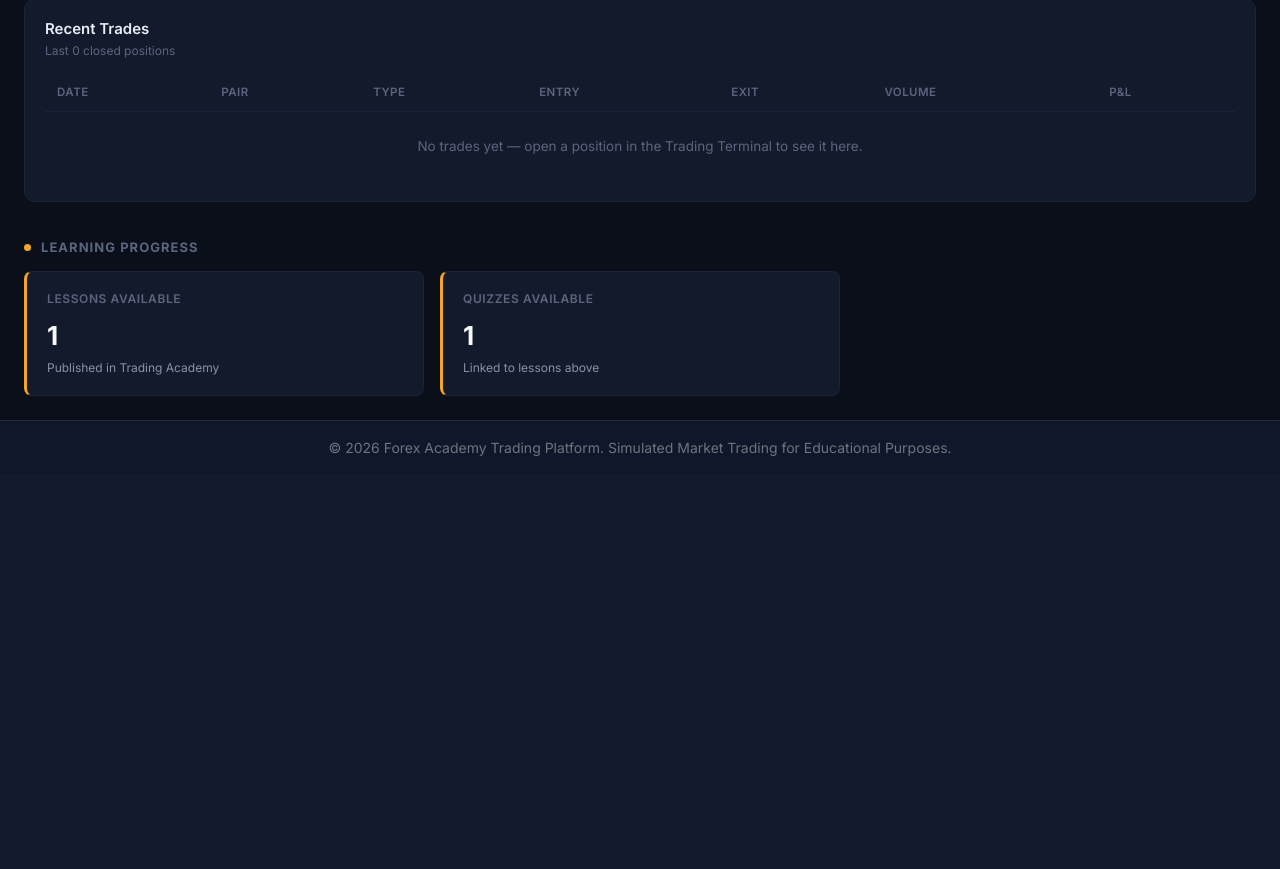
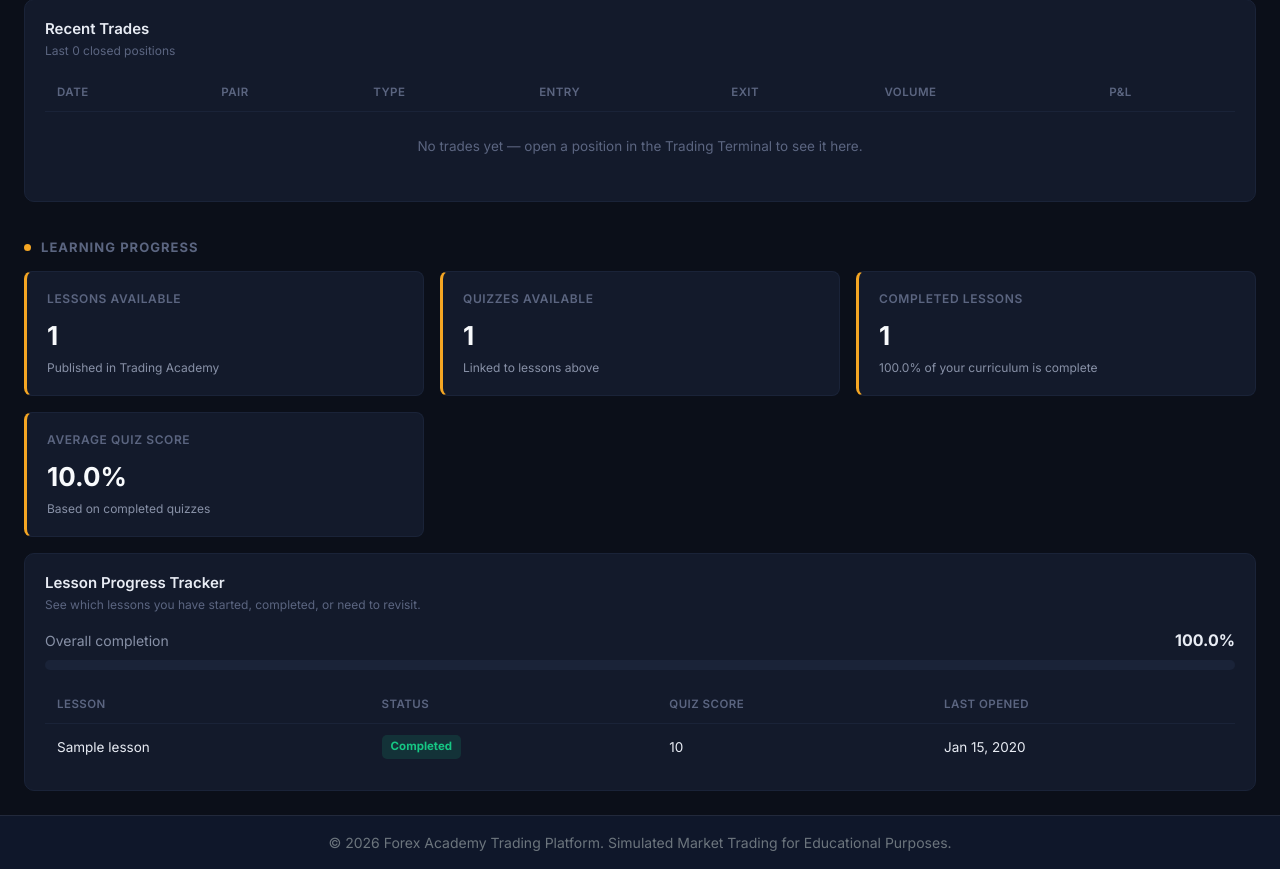
Before and after one commit to NantambiM/Forex_Trading_Academy_Platform, a Flask app: page /analytics in a window 1280 px wide. Shown: the part 871-1740 px from the top of the page. Before the commit the page ends 1327 px from the top, so only its background shows below. Run offline with Flask 3, Linux system fonts and the light colour scheme; a user stored in the database is signed in; tables that the repository leaves empty hold one stand-in row (values such as "Sample post").

Commit message:
learning analytics

```diff
--- a/app/routes.py
+++ b/app/routes.py
@@ -2,10 +2,8 @@ from flask import Blueprint, render_template, redirect, request, url_for, flash
 from werkzeug.security import generate_password_hash, check_password_hash
 from flask_login import login_user, logout_user, login_required, current_user
 from datetime import datetime, timedelta
-from .models import  Course, Question, Quiz,Lesson
-from .models import User, TradingAccount
+from .models import Course, Question, Quiz, Lesson, StudentProgress, User, TradingAccount, Trade
 from .forms import RegisterForm, LoginForm, UpdateProfileForm, ChangePasswordForm
-from .models import User, TradingAccount, Trade
 from . import db
 
 main = Blueprint("main", __name__)
@@ -161,6 +159,11 @@ def lesson(id):
     if not lesson:
         flash("Lesson not found.", "danger")
         return redirect(url_for("main.dashboard"))
+
+    if current_user.is_authenticated:
+        current_user.track_lesson_progress(lesson.id, status="in_progress")
+        db.session.commit()
+
     return render_template("lesson.html", lesson=lesson)
 
 @main.route("/quiz/<int:id>", methods=["GET", "POST"])
@@ -172,11 +175,23 @@ def quiz(id):
         return redirect(url_for("main.dashboard"))
     score = None
     if request.method == "POST":
-        score=0
+        score = 0
         for question in questions:
             selected_option = request.form.get(f"question_{question.id}")
             if selected_option == question.correct_option:
                 score += 1
+
+        if current_user.is_authenticated:
+            passing_score = max(1, int(len(questions) * 0.7))
+            completed = score >= passing_score
+            status = "completed" if completed else "review"
+            current_user.track_lesson_progress(
+                quiz.lesson_id,
+                status=status,
+                quiz_score=score,
+                completed=completed,
+            )
+            db.session.commit()
 
     return render_template("quiz.html", quiz=quiz,questions=questions,score=score)
 
@@ -250,9 +265,51 @@ def analytics():
     }
 
 
+    total_lessons = Lesson.query.count()
+    total_quizzes = Quiz.query.count()
+    progress_records = StudentProgress.query.filter_by(user_id=current_user.id).all()
+    progress_by_lesson = {record.lesson_id: record for record in progress_records}
+
+    completed_lessons = sum(1 for record in progress_records if record.completed)
+    in_progress_lessons = sum(1 for record in progress_records if record.status == "in_progress")
+    progress_percentage = round((completed_lessons / total_lessons * 100), 1) if total_lessons else 0.0
+
+    completed_scores = [record.quiz_score for record in progress_records if record.completed and record.quiz_score is not None]
+    average_quiz_score = round(sum(completed_scores) / len(completed_scores), 1) if completed_scores else 0.0
+
+    lesson_progress = []
+    for lesson in Lesson.query.order_by(Lesson.id).all():
+        record = progress_by_lesson.get(lesson.id)
+        if record and record.completed:
+            status_label = "Completed"
+            status_class = "done"
+        elif record and record.status == "review":
+            status_label = "Needs Review"
+            status_class = "review"
+        elif record and record.status == "in_progress":
+            status_label = "In Progress"
+            status_class = "in-progress"
+        else:
+            status_label = "Not Started"
+            status_class = "not-started"
+
+        lesson_progress.append({
+            "lesson_id": lesson.id,
+            "lesson_name": lesson.lesson_name,
+            "status_label": status_label,
+            "status_class": status_class,
+            "quiz_score": record.quiz_score if record else None,
+            "last_accessed": record.last_accessed_at.strftime("%b %d, %Y") if record and record.last_accessed_at else "Not opened yet",
+        })
+
     learning = {
-        "total_lessons": Lesson.query.count(),
-        "total_quizzes": Quiz.query.count(),
+        "total_lessons": total_lessons,
+        "total_quizzes": total_quizzes,
+        "completed_lessons": completed_lessons,
+        "in_progress_lessons": in_progress_lessons,
+        "progress_percentage": progress_percentage,
+        "average_quiz_score": average_quiz_score,
+        "lesson_progress": lesson_progress,
     }
 
     return render_template(
--- a/app/templates/analytics.html
+++ b/app/templates/analytics.html
@@ -55,6 +55,10 @@
   .an-tag.buy { background: rgba(22,199,132,0.14); color: var(--an-green); }
   .an-tag.sell { background: rgba(240,84,106,0.14); color: var(--an-red); }
   .an-tag.soon { background: rgba(245,166,35,0.14); color: var(--an-amber); }
+  .an-tag.done { background: rgba(22,199,132,0.14); color: var(--an-green); }
+  .an-tag.in-progress { background: rgba(59,130,246,0.14); color: var(--an-blue); }
+  .an-tag.review { background: rgba(245,166,35,0.14); color: var(--an-amber); }
+  .an-tag.not-started { background: rgba(91,101,128,0.18); color: var(--an-text-dim); }
   .an-pnl.pos { color: var(--an-green); font-weight:600; }
   .an-pnl.neg { color: var(--an-red); font-weight:600; }
 
@@ -200,9 +204,63 @@
         <div class="an-sub">Linked to lessons above</div>
       </div>
     </div>
+    <div class="col-6 col-md-4">
+      <div class="an-stat-card learning">
+        <div class="an-label">Completed Lessons</div>
+        <div class="an-value">{{ learning.completed_lessons }}</div>
+        <div class="an-sub">{{ learning.progress_percentage }}% of your curriculum is complete</div>
+      </div>
+    </div>
+    <div class="col-6 col-md-4">
+      <div class="an-stat-card learning">
+        <div class="an-label">Average Quiz Score</div>
+        <div class="an-value">{{ "%.1f"|format(learning.average_quiz_score) }}%</div>
+        <div class="an-sub">Based on completed quizzes</div>
+      </div>
+    </div>
   </div>
 
+  <div class="an-panel mt-3">
+    <div class="an-panel-head">
+      <div>
+        <h3>Lesson Progress Tracker</h3>
+        <div class="an-panel-sub">See which lessons you have started, completed, or need to revisit.</div>
+      </div>
+    </div>
 
+    <div class="mb-3">
+      <div class="d-flex justify-content-between align-items-center mb-2">
+        <span class="small" style="color: var(--an-text-dim);">Overall completion</span>
+        <strong style="color: #e8ecf4;">{{ learning.progress_percentage }}%</strong>
+      </div>
+      <div class="progress" style="height: 10px; background: #1a2338;">
+
+      </div>
+    </div>
+
+    <div class="table-responsive">
+      <table class="an-table">
+        <thead>
+          <tr>
+            <th>Lesson</th>
+            <th>Status</th>
+            <th>Quiz Score</th>
+            <th>Last Opened</th>
+          </tr>
+        </thead>
+        <tbody>
+          {% for item in learning.lesson_progress %}
+          <tr>
+            <td><a href="{{ url_for('main.lesson', id=item.lesson_id) }}" style="color: #e8ecf4; text-decoration: none;">{{ item.lesson_name }}</a></td>
+            <td><span class="an-tag {{ item.status_class }}">{{ item.status_label }}</span></td>
+            <td>{{ item.quiz_score if item.quiz_score is not none else '—' }}</td>
+            <td>{{ item.last_accessed }}</td>
+          </tr>
+          {% endfor %}
+        </tbody>
+      </table>
+    </div>
+  </div>
 
 </div>
 {% endblock %}
```
Also changed, not shown: app/models.py (+43 -0 lines), app/tempCodeRunnerFile.py (deleted, +0 -15 lines).
